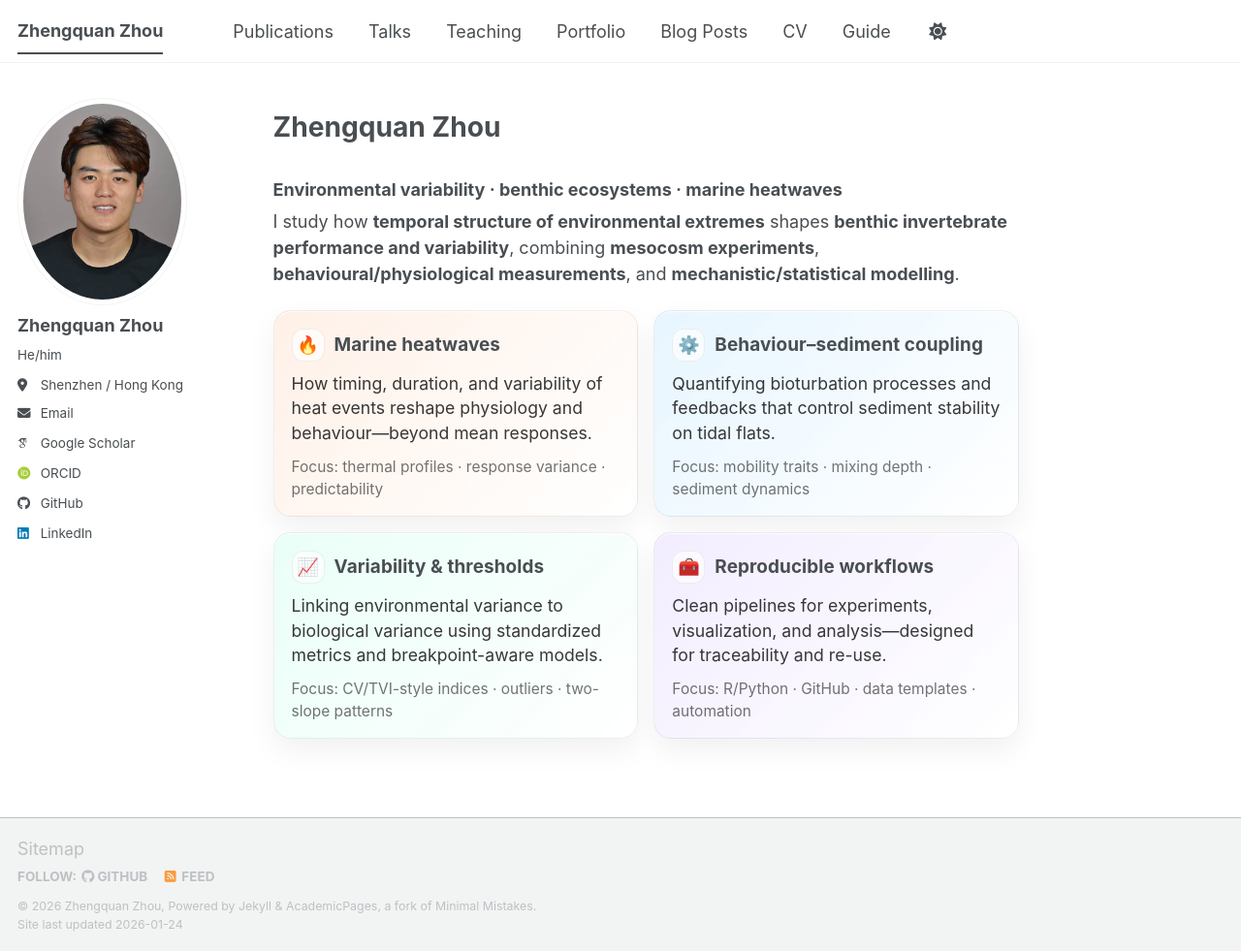
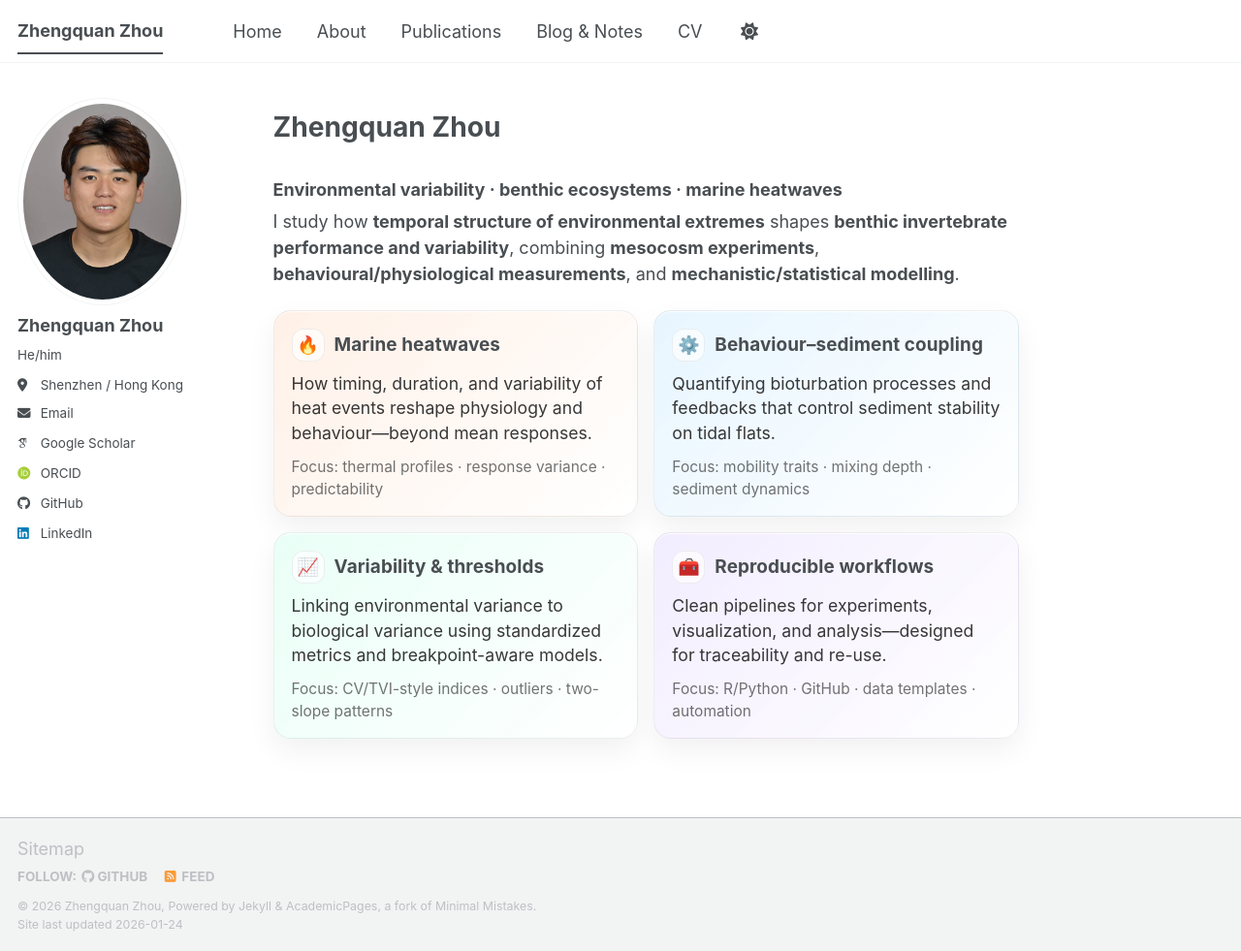
Before and after one commit to zqzhou7/zqzhou7.github.io, a Jekyll site: the page built from _pages/about.md, in a window 1280 px wide and 981 px high. Shown: the whole window at 97% size. Built offline with Jekyll 4.4.1, drawn with Linux system fonts in a browser that asks for light colours; some web fonts are replaced; a script bundle is joined from its source files by our own code; library files that are not in the unit come from our copies.

Commit message:
Update navigation menu by modifying entries
Removed several navigation items and added 'Blog & Notes'.

```diff
--- a/_data/navigation.yml
+++ b/_data/navigation.yml
@@ -8,26 +8,17 @@
 #      Markdown formatted page while the second is generated using JSON.
 
 main:
+  - title: "Home"
+    url: /
+
+  - title: "About"
+    url: /about/
+
   - title: "Publications"
     url: /publications/
 
-  - title: "Talks"
-    url: /talks/
-
-  - title: "Teaching"
-    url: /teaching/
-
-  - title: "Portfolio"
-    url: /portfolio/
-
-  - title: "Blog Posts"
-    url: /year-archive/
+  - title: "Blog & Notes"
+    url: /blog-notes/
 
   - title: "CV"
     url: /cv/
-
-  # - title: "CV"
-  #   url: /cv-json/
-
-  - title: "Guide"
-    url: /markdown/
```
